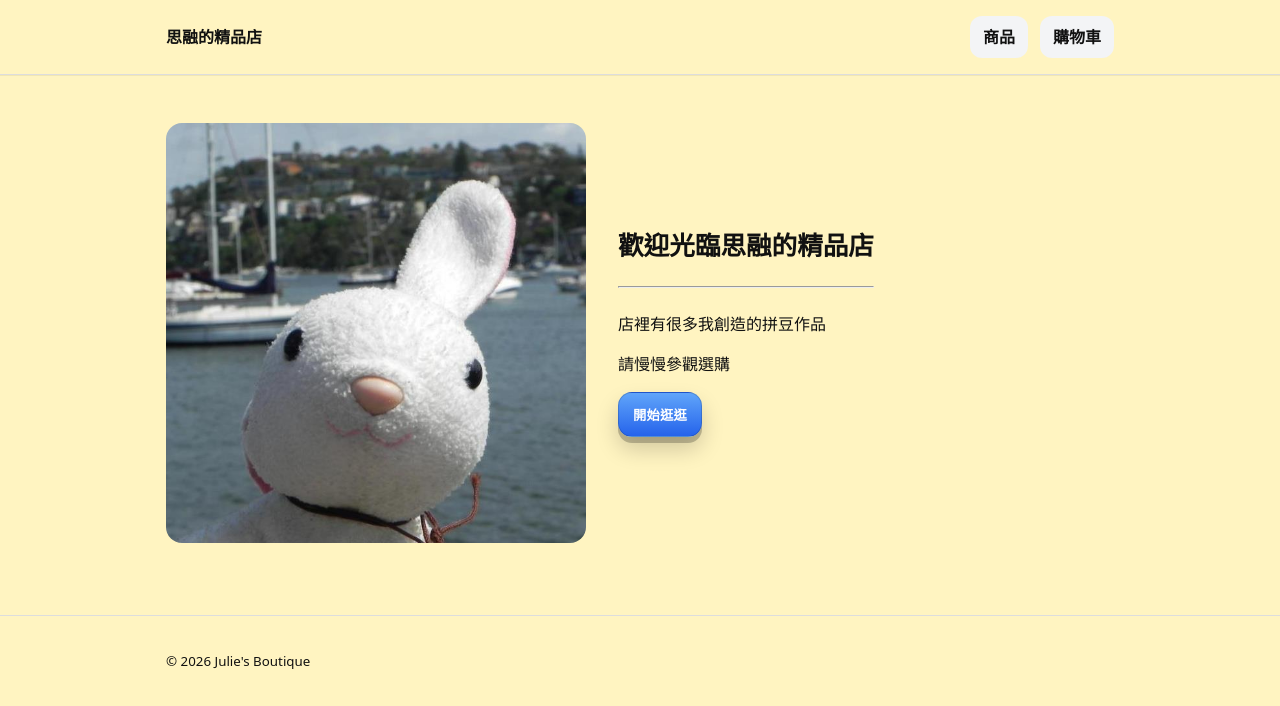
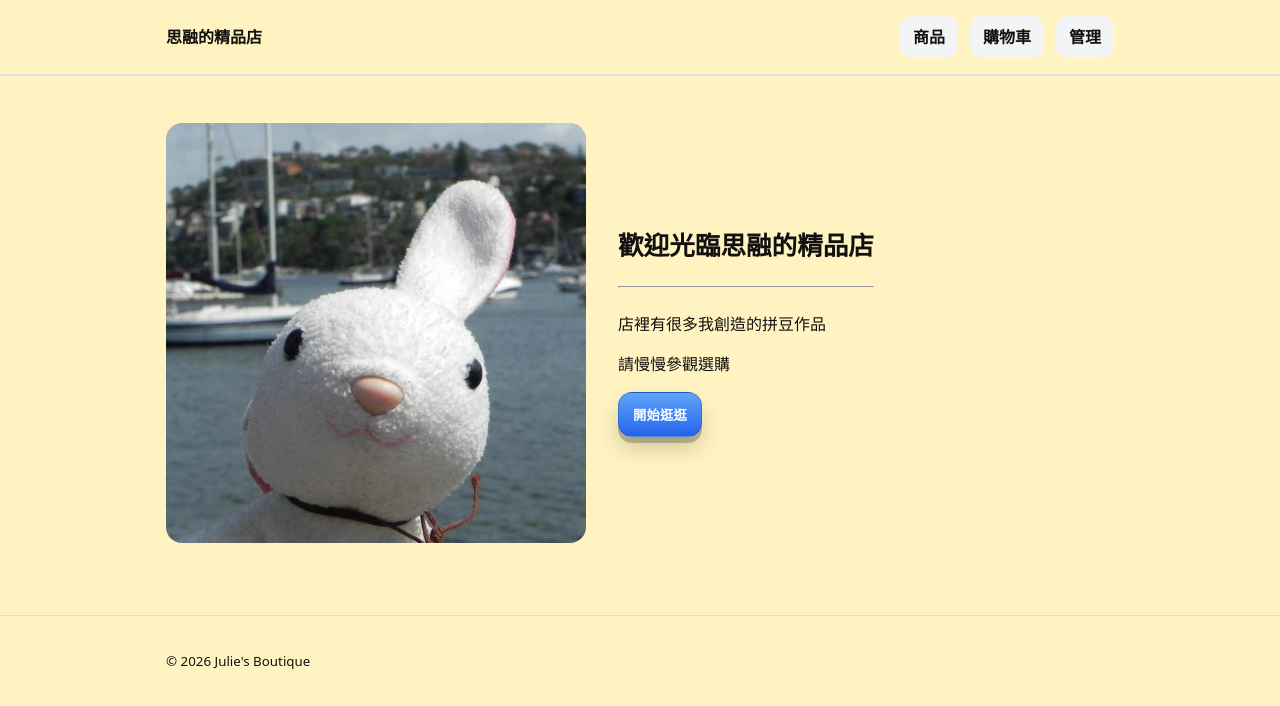
Before and after one commit to hunzan/mini-shop, a React (Vite) app in the folder frontend/: page / in a window 1280 px wide. Shown: the top 706 px of the page. Built offline with nearby package versions, Linux system fonts and the light colour scheme; no server answers.

Commit message:
fix admin token

```diff
--- a/frontend/src/app/layout.tsx
+++ b/frontend/src/app/layout.tsx
@@ -6,7 +6,7 @@ import { useCartStore } from "../store/cartStore";
 export default function Layout() {
   const items = useCartStore((s) => s.items ?? []);
   const count = items.reduce((sum, it) => sum + (it.qty ?? 0), 0);
-  const showAdmin = import.meta.env.VITE_SHOW_ADMIN === "1";
+  const showAdmin = Boolean(import.meta.env.VITE_ADMIN_TOKEN);
 
   return (
     <div>
```
